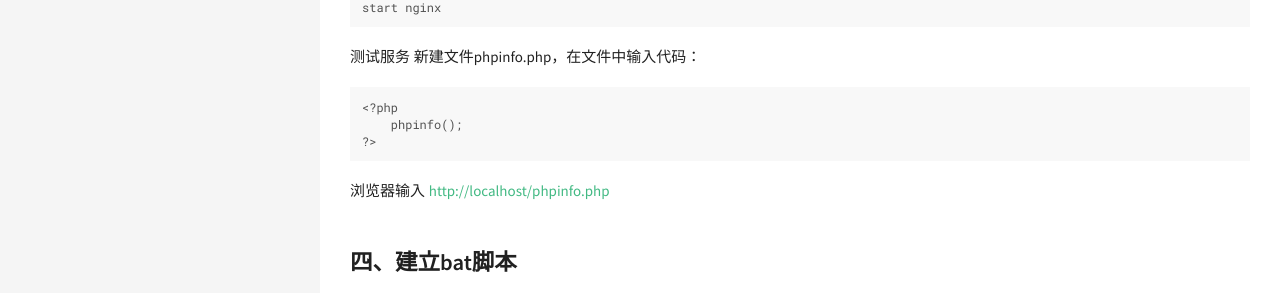
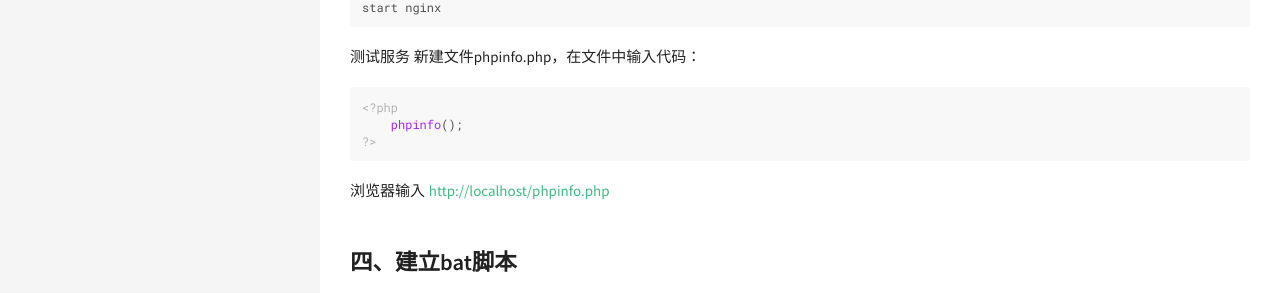
Before and after one commit to mapleferry/mapleferry.github.io, a Jekyll site: the page built from _posts/2018-01-03-Windows-Nginx-Php-MySQL.md, in a window 1280 px wide. Shown: the part 2600-2893 px from the top of the page. Built offline with Jekyll 4.4.1, drawn with Linux system fonts in a browser that asks for light colours; comment, search, counter and statistics services are not loaded.

Commit message:
更新tag

```diff
--- a/_posts/2018-01-03-Windows-Nginx-Php-MySQL.md
+++ b/_posts/2018-01-03-Windows-Nginx-Php-MySQL.md
@@ -112,7 +112,7 @@ start nginx
 ~~~
 测试服务
 新建文件phpinfo.php，在文件中输入代码：
-~~~ JavaScript
+~~~ php
 <?php
     phpinfo();
 ?>
```
Also changed, not shown: other parts of _posts/2018-01-03-Windows-Nginx-Php-MySQL.md (+1 -1 lines).
